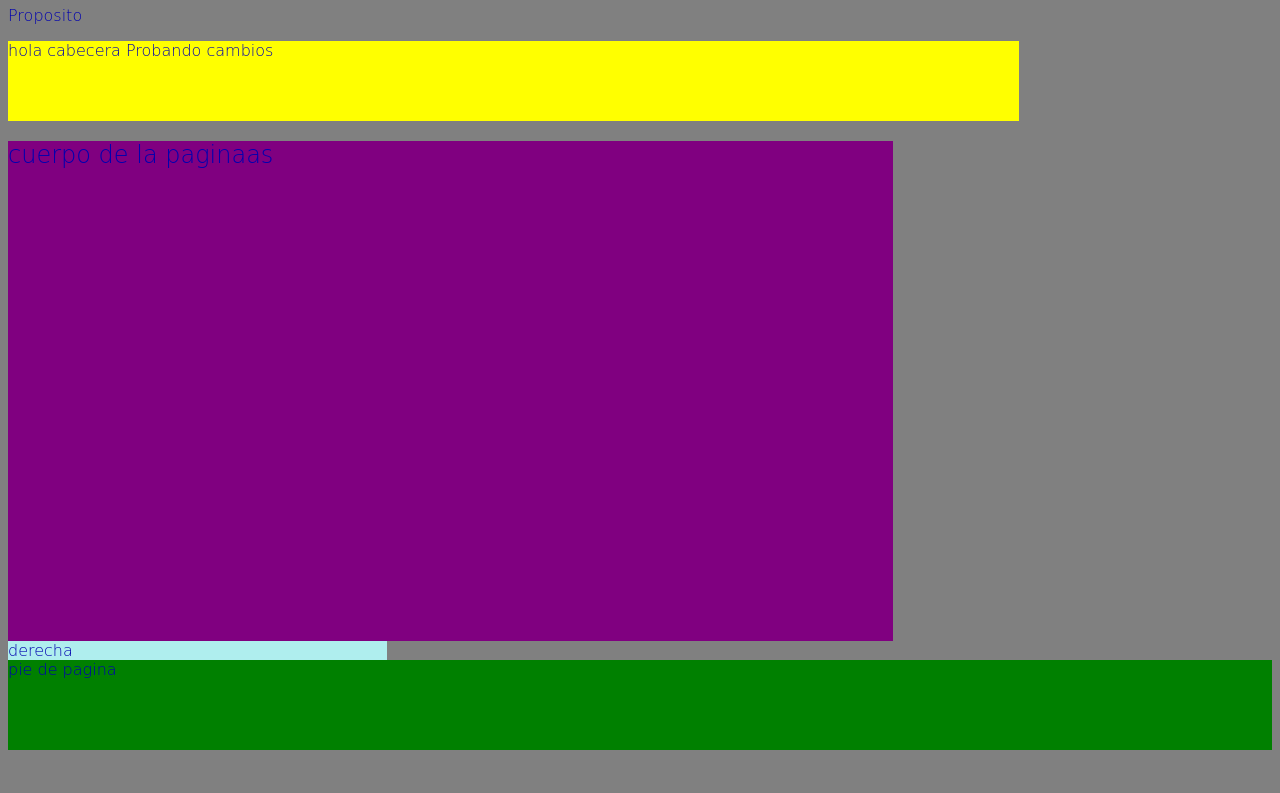
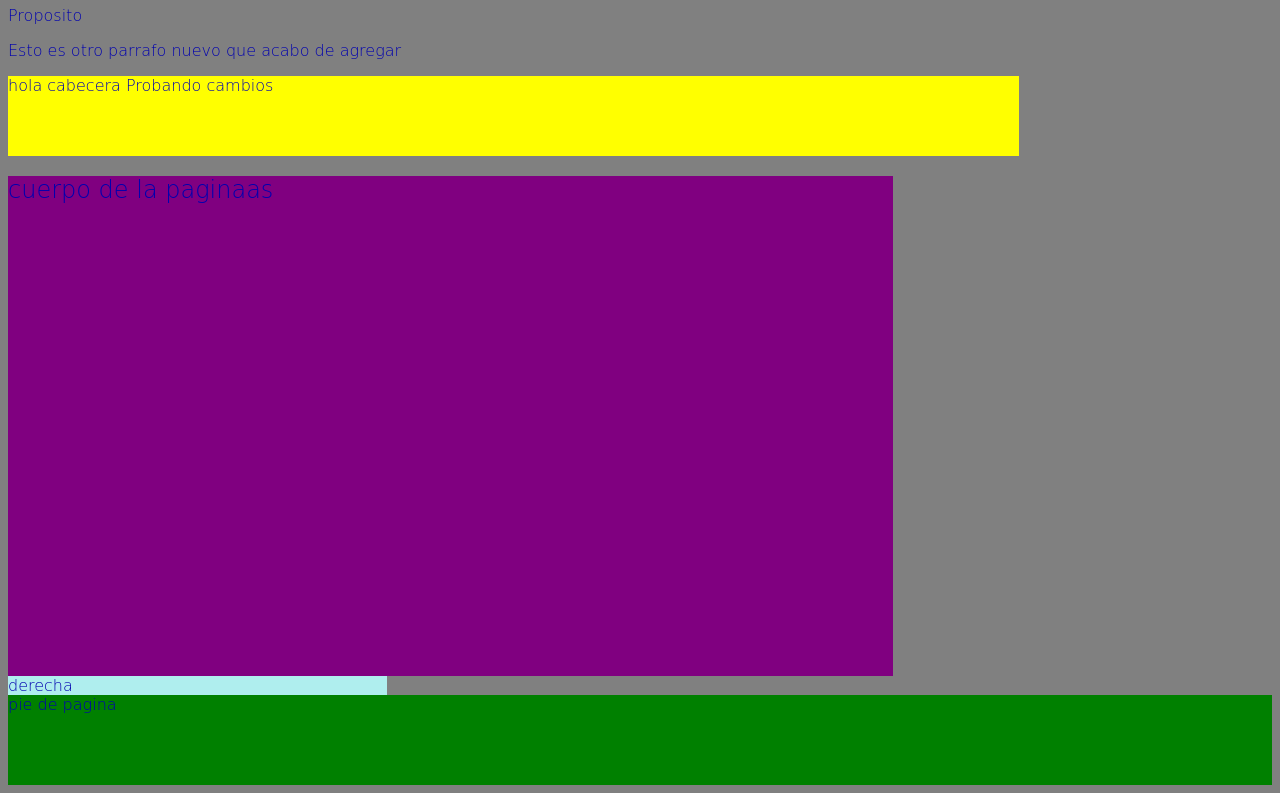
Before and after one commit to Fabricio20GitHub/NuevaPrueba, a plain HTML site: page index.html in a window 1280 px wide. Shown: the part 75-868 px from the top of the page. Before the commit the page ends 833 px from the top, so only its background shows below. Drawn offline with Linux system fonts and the light colour scheme.

Commit message:
Update index.html

```diff
--- a/index.html
+++ b/index.html
@@ -11,6 +11,8 @@
         <h1>Quienes somos</h1>
         <div class="Parrafo">
             <p>Proposito</p>
+
+            <p>Esto es otro parrafo nuevo que acabo de agregar</p>
         </div>
 
         <div class="header">
```
